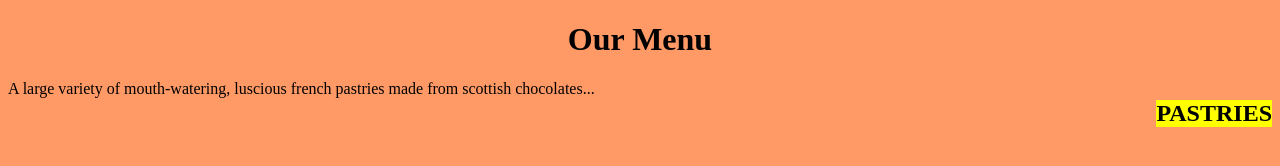
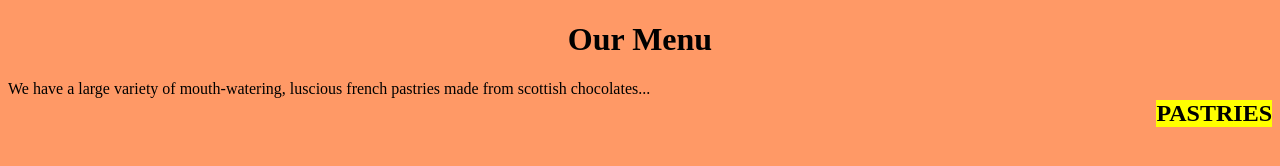
Before and after one commit to dwdaditi/dwdaditi.github.io, a plain HTML site: page mod2/index.html in a window 1280 px wide. Drawn offline with Linux system fonts and the light colour scheme; files that its build step writes are made by us from their sources.

Commit message:
Update index.html

```diff
--- a/mod2/index.html
+++ b/mod2/index.html
@@ -10,7 +10,7 @@
 <h1 >Our Menu</h1>
   <section class="section1">
     <h2 class="pastries">PASTRIES</h2>
-    <p>A large variety of mouth-watering, luscious french pastries made from scottish chocolates...</p>
+    <p>We have a large variety of mouth-watering, luscious french pastries made from scottish chocolates...</p>
   </section>
   <section></section>
   <section></section>
```
